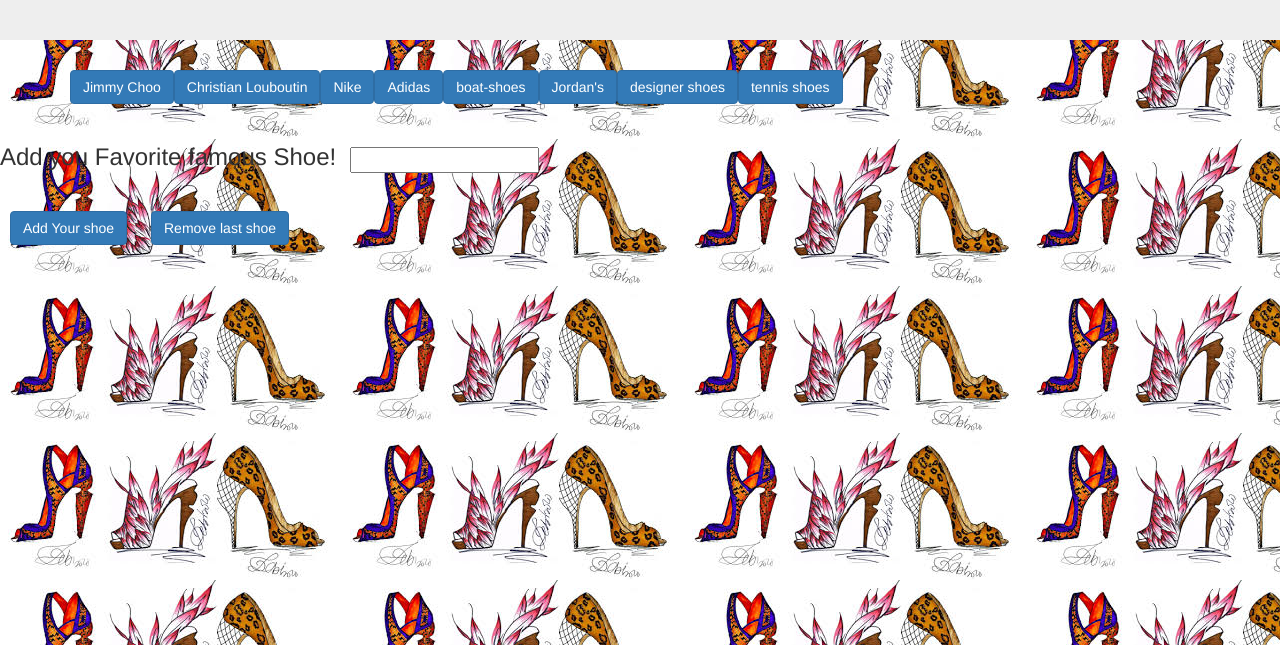
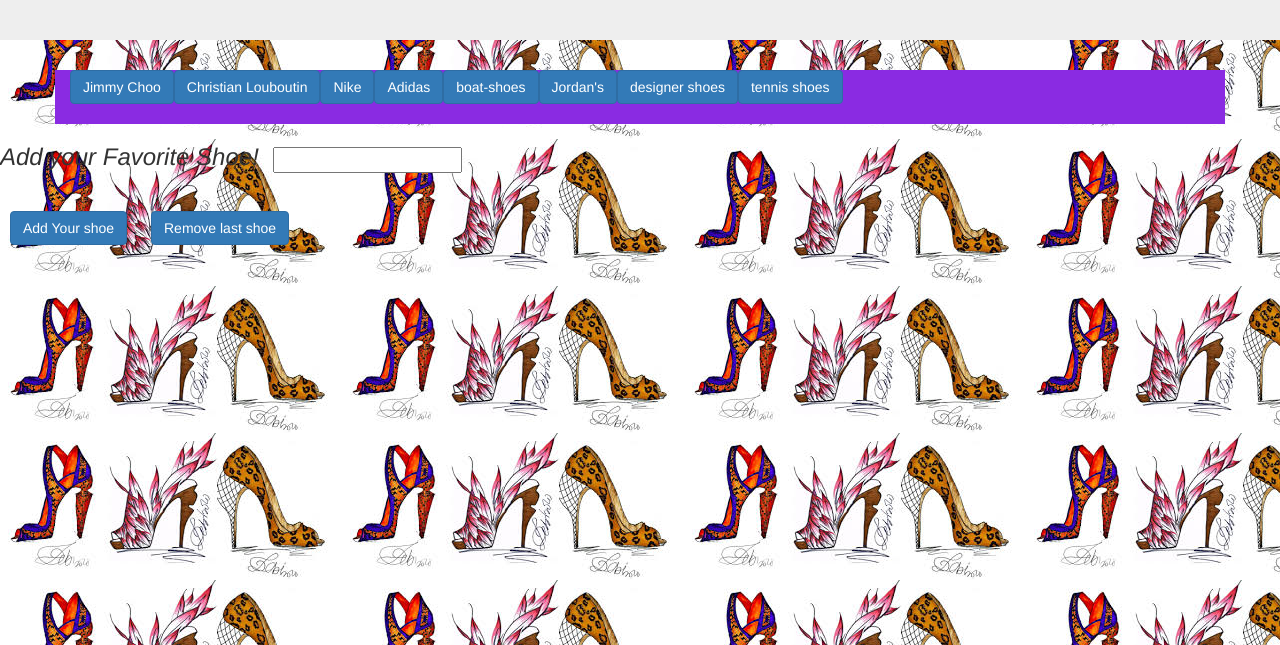
Before and after one commit to 1saulsh/Giftastic, a plain HTML site: page index.html in a window 1280 px wide. Shown: the part 155-800 px from the top of the page. Drawn offline with nearby package versions, Linux system fonts and the light colour scheme.

Commit message:
giphy api successgit add -Agit add -A

```diff
--- a/assets/css/style.css
+++ b/assets/css/style.css
@@ -1,7 +1,10 @@
 body {
     background: url('../images/shoes.jpg');
 }
+.container {
+    background-color: blueviolet;
 
+}
 h1 {
     font-family: cursive;
     text-align: center;
@@ -10,7 +13,10 @@
     max-height: 150px;
 }
 
-
+h3 {
+    font-style: oblique;
+    font:bold;
+}
 form {
     padding: 10px;
 }
--- a/index.html
+++ b/index.html
@@ -40,7 +40,7 @@
 
 
  	<div class="form-group">
- 		<label for="topicInput"><h3>Add you Favorite famous Shoe!</h3> </label>
+ 		<label for="topicInput"><h3>Add your Favorite Shoe!</h3> </label>
  		<input type="text" id="topicInput">
  	</div>
  	<input id="addGif" type="submit" value="Add Your shoe" class="btn btn-primary">
```
